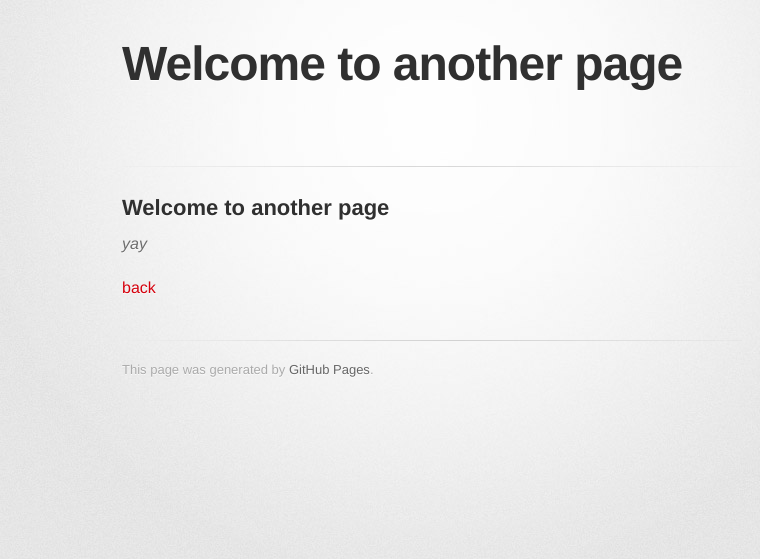
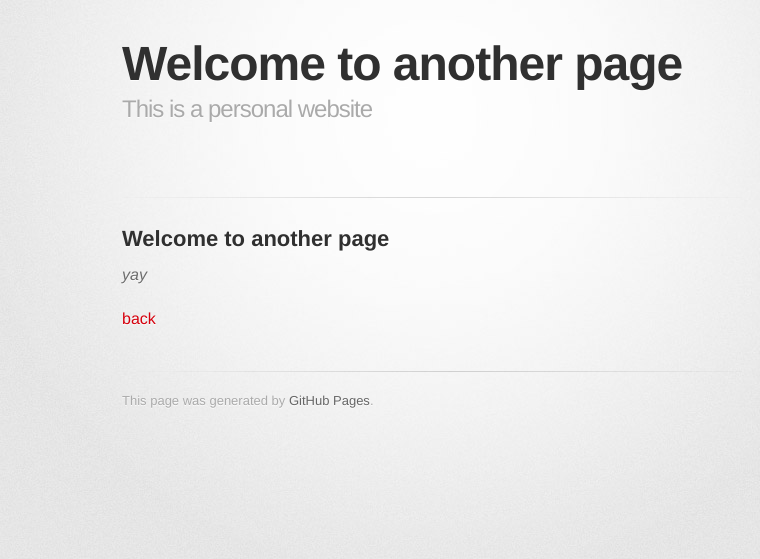
Before and after one commit to zhangluoben/zhangluoben.github.io, a Jekyll site: the page built from another-page.md, in a window 1280 px wide. Shown: the top 559 px of the page, without its empty margins (208-968 px from the left). Built offline with Jekyll 4.4.1, drawn with Linux system fonts in a browser that asks for light colours; some web fonts are replaced; the repository's description, which GitHub fills in, is left out; our own code applies the rules of GitHub Pages for plain Markdown files.

Commit message:
Update _config.yml

```diff
--- a/_config.yml
+++ b/_config.yml
@@ -1,5 +1,5 @@
 title:
-description:
+description: This is a personal website
 show_downloads: false
 google_analytics:
 theme: jekyll-theme-tactile
```
